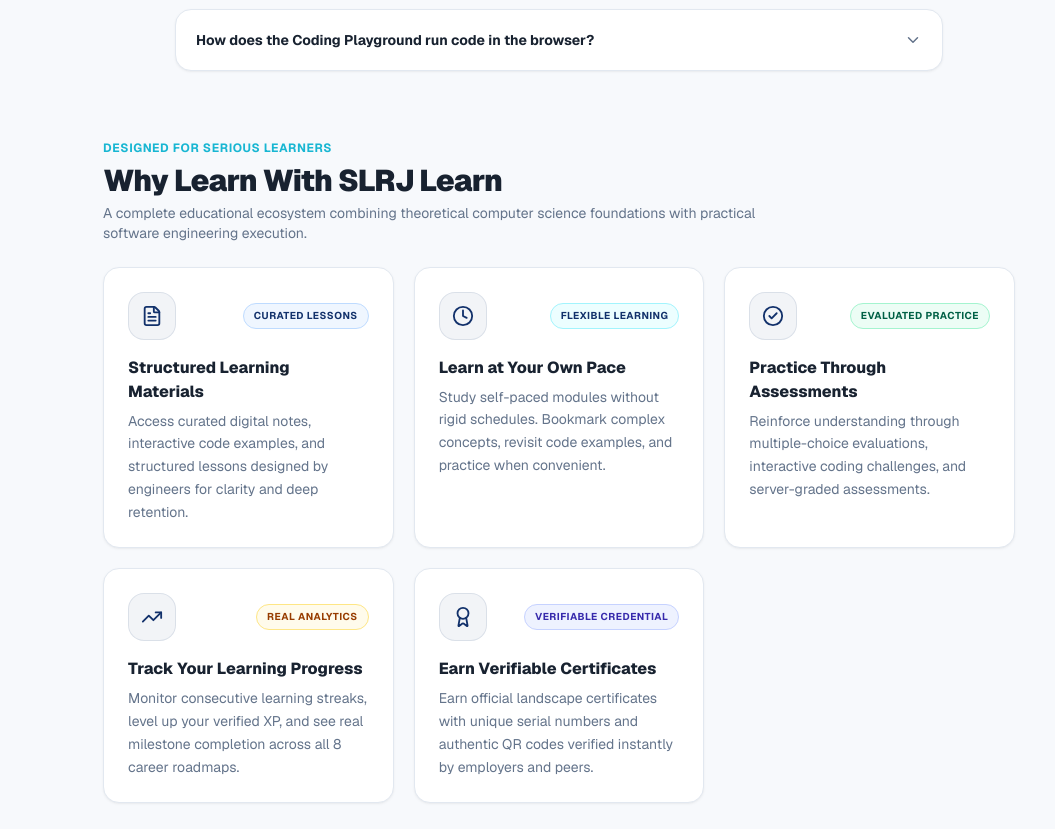
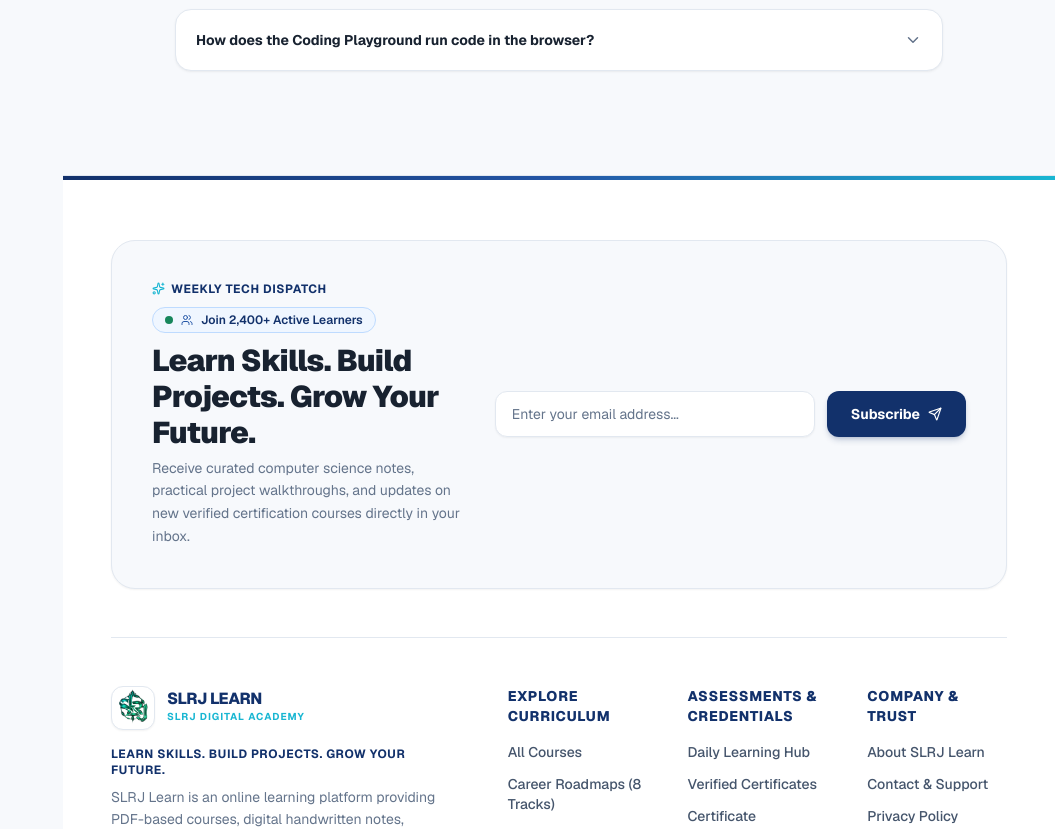
Before and after one commit to slrjdigital-ai/SLRJ-LEARN, a Next.js app: page / in a window 1280 px wide. Shown: the part 5100-5929 px from the top of the page, without its empty margins (225-1280 px from the left). Built offline with nearby package versions, Linux system fonts and the light colour scheme.

Commit message:
feat: remove 'Why Learn With SLRJ Learn' section from home page

```diff
--- a/app/page.tsx
+++ b/app/page.tsx
@@ -1,6 +1,5 @@
 import { Metadata } from "next";
 import PublicHeroSection from "@/components/home/PublicHeroSection";
-import LearningBenefitsSection from "@/components/home/LearningBenefitsSection";
 import CertificatePreviewSection from "@/components/home/CertificatePreviewSection";
 import HowItWorksSection from "@/components/home/HowItWorksSection";
 import HomeWelcomeBanner from "@/components/home/HomeWelcomeBanner";
@@ -41,9 +40,6 @@ export default function HomePage() {
 
       {/* ─── 7. Frequently Asked Questions Accordion ─── */}
       <FaqSection />
-
-      {/* ─── 8. Why Learn With SLRJ Learn (Platform Benefits & Pillars) ─── */}
-      <LearningBenefitsSection />
     </div>
   );
 }
```
